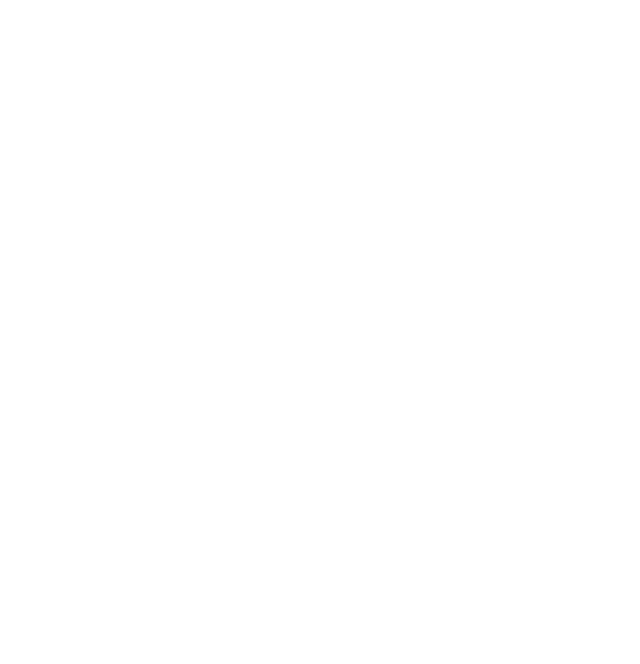
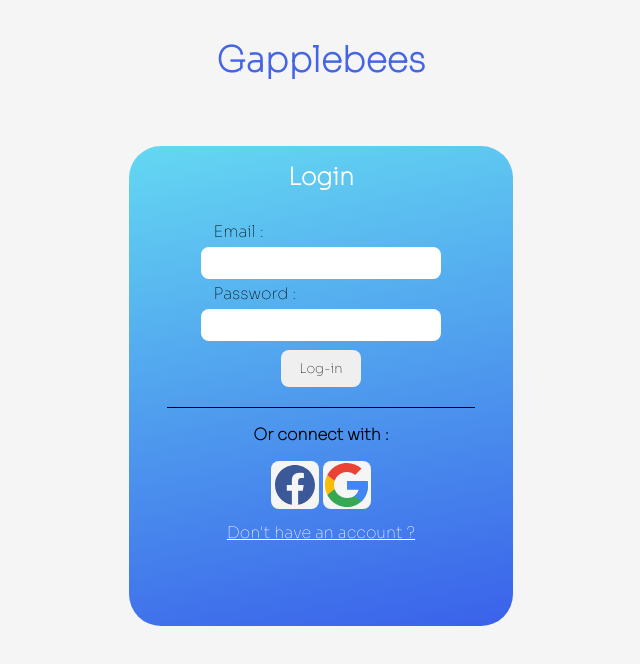
Before and after one commit to kjebali23/Gapplebees, a React (Create React App) app: page /login in a window 1280 px wide. Before the commit this address had no page. Shown: the top 664 px of the page, without its empty margins (319-959 px from the left). Built offline with nearby package versions, Linux system fonts and the light colour scheme.

Commit message:
Added the auth Pages

```diff
--- a/src/App.js
+++ b/src/App.js
@@ -5,7 +5,8 @@ import About from './Pages/MainPage/About';
 import Features from './Pages/MainPage/Features';
 import Contact from './Pages/MainPage/Contact';
 import MatchPage from './Pages/MatchPage';
-// import Messaging from './Pages/MatchPage/Messaging/Messaging';
+import Login from './Pages/AuthPages/Login'
+import SignUp from './Pages/AuthPages/SignUp'
 
 function App() {
   return (
@@ -17,7 +18,8 @@ function App() {
           <Route path='/Features'  element={<Features/>}/>
           <Route path='/Contact-Us'  element={<Contact/>}/>
           <Route path='/Race'  element={<MatchPage/>}/>
-          {/* <Route path='/test'  element={<Simple/>}/> */}
+          <Route path='/login'  element={<Login/>}/>
+          <Route path='/sign-up'  element={<SignUp/>}/>
         </Routes>
       </Router>
     </>
--- /dev/null
+++ b/src/Hooks/useMessages.js
@@ -0,0 +1,28 @@
+import { gql , useQuery } from '@apollo/client';
+
+const messages = gql`
+    query message($from : String! , $to : String! ){
+        getMessages(from: $from , to : $to) {
+        from
+        to
+        content
+        created_at
+  }
+
+}
+`
+
+
+export const useMessages = (from , to)=>{
+          const {error , loading , data} = useQuery(messages, {
+              variables:{
+                  from,
+                  to
+              }
+          });
+          return{
+              data,
+              error,
+              loading
+          };
+      }
--- /dev/null
+++ b/src/Pages/AuthPages/Auth.css
@@ -0,0 +1,114 @@
+.login-page{
+    background:whiteSmoke;
+    width: 100%;
+    height: 100vh;
+    display: flex;
+    align-items:center;
+    flex-direction: column;
+}
+
+.page-title{
+    margin-top: 3%;
+    color: rgb(69, 101, 226);
+    font-size: 35px;
+    font-weight: bold;
+}
+
+.login-container{
+    background: linear-gradient(348deg, rgba(58,97,234,1) 0%, rgba(100,216,242,1) 100%);
+    width : 30%;
+    height: 60vh;
+    display: flex;
+    align-items: center;
+    flex-direction: column;
+    padding-top: 1rem;
+    border-radius: 2rem;
+    margin-top: 4rem;
+}
+
+.auth-form{
+    width: 80%;
+    height: 60%;
+    display: flex;
+    align-items: center;
+    flex-direction: column;
+    justify-content: space-evenly;
+    margin-top: 1.5rem;
+}
+
+.form-title{
+    color: white;
+}
+
+.form-section-container{
+    display: flex;
+    flex-direction: column;
+    width: 70%;
+    align-items: center;
+    /* background-color: white; */
+}
+
+.form-section-container label{
+    align-self: flex-start;
+}
+
+
+.form-section-container input{
+    width: 15rem;
+    height: 2rem;
+    border: none;
+    border-radius: 0.5rem;
+    margin-top: 0.3rem;
+}
+
+
+
+.auth-form-btn{
+    width: 5rem;
+    height: 2.3rem;
+    border: none;
+    border-radius: 0.5rem;
+    margin-top: 0.3rem;
+}
+
+.alternative-method{
+    width: 100%;
+    height: 30%;
+    display: flex;
+    flex-direction: column;
+    align-items: center;
+    margin-top: 1rem;
+    border-top: solid 1px black;
+    margin-top: 1rem;
+    padding-top: 1rem;
+}
+
+.connection-methods{
+    display: flex;
+    flex-direction: row;
+    width: 100%;
+    justify-content: center;
+}
+
+.social-container{
+    width: 35%;
+    display: flex;
+    flex-direction: row;
+    justify-content: space-evenly;
+    height: 3rem;
+    align-items: center;
+    margin-top: 1rem;
+}
+
+.connection-prov-logo{
+    background: whiteSmoke;
+    width: 3rem;
+    height: 3rem;
+    border-radius: 0.5rem;
+}
+
+.redirect-link{
+    margin-top: 1.7rem;
+    color: white;
+
+}
--- /dev/null
+++ b/src/Pages/AuthPages/Login.js
@@ -0,0 +1,43 @@
+import React from 'react'
+import Facebook from '../../assets/Facebook.svg'
+import google from '../../assets/google.svg'
+import './Auth.css'
+
+const Login = () => {
+  return (
+    <div className='login-page' >
+        <h1 className='page-title' >Gapplebees</h1>
+        <div className='login-container'>
+            <h2 className='form-title' >Login</h2>
+            <form className='auth-form'>
+                <div className='form-section-container' >
+                <label>Email :</label>
+                <input type='email' required/>
+                </div>
+                <div className='form-section-container'>
+                <label>Password :</label>
+                <input type='password' required/>
+                </div>
+                <button className='auth-form-btn' >Log-in</button>
+            <div className='alternative-method' >
+                <h4>Or connect with :</h4>
+                <div className='connection-methods' >
+
+                    <div className="social-container" >
+                        <img className='connection-prov-logo' src={Facebook} />
+                        <img className='connection-prov-logo' src={google}/>
+                    </div>
+
+                </div>
+            </div>
+            </form>
+            <a className='redirect-link' href="http://localhost:3000/sign-up">Don't have an account ?</a>
+
+        </div>
+
+
+    </div>
+  )
+}
+
+export default Login
--- /dev/null
+++ b/src/Pages/AuthPages/SignUp.js
@@ -0,0 +1,41 @@
+import React from 'react'
+import Facebook from '../../assets/Facebook.svg'
+import google from '../../assets/google.svg'
+import './Auth.css'
+
+const SignUp = () => {
+  return (
+    <div className='login-page'>
+        <h1 className='page-title' >Gapplebees</h1>
+        <div className='login-container'>
+            <h2 className="form-title">Sign Up</h2>
+            <form className='auth-form'>
+                <div className='form-section-container'>
+                <label>Email :</label>
+                <input type='email' required/>
+                </div>
+                <div className='form-section-container'>
+                <label>Password :</label>
+                <input type='password' required/>
+                </div>
+                <button className='auth-form-btn' >Sign-Up</button>
+            <div className='alternative-method'>
+                <h4>Or connect with :</h4>
+                <div className='connection-methods'>
+
+                    <div className="social-container">
+                        <img className='connection-prov-logo'  src={Facebook} />
+                        <img className='connection-prov-logo' src={google}/>
+                    </div>
+
+                </div>
+            </div>
+            </form>
+            <a className='redirect-link' href="http://localhost:3000/login">Already have an account?</a>
+        </div>
+
+    </div>
+  )
+}
+
+export default SignUp
--- a/src/Pages/MatchPage/Messaging/MatchedUser.js
+++ b/src/Pages/MatchPage/Messaging/MatchedUser.js
@@ -3,8 +3,8 @@ import { useInfo } from '../../../Hooks/useUserData';
 
 const MatchedUser = (props) => {
 
-    const changeMatch =(id)=>{
-        props.messageBox(id - 1);
+    const changeConversation =()=>{
+        props.conversation(props.match);
     }
     // const displayMessage=()=>{
     //     props.changeDisplayMessage(!props.messageState)
@@ -20,7 +20,9 @@ const MatchedUser = (props) => {
 
   return (
       <>
-                <li className='list-item' onClick={()=> changeMatch(props.userId)} >
+                <li className='list-item'
+                onClick={()=> changeConversation()}
+                >
                     <img src={matchInfo.Images[0]} />
 
                 <div className='match-info'>
--- /dev/null
+++ b/src/Pages/MatchPage/Messaging/Message.js
@@ -0,0 +1,25 @@
+import React from 'react'
+
+const Message = (props) => {
+  const messageLen = props.messages.length
+  if(messageLen == 0){return <div>There is nothing to display</div>}
+
+  let messages = []
+  props.messages.map((message)=>{
+      messages.push(message.content)
+  })
+
+  console.log(messages);
+
+  if (messageLen !=0){
+    return (
+        <div style={{background:'pink'}}>
+            {/* {messages.map((message)=>{ */}
+                <p>{messages}</p>
+            {/* })} */}
+            {/* <p>test</p> */}
+        </div>
+  )
+}}
+
+export default Message
--- a/src/Pages/MatchPage/Messaging/Messaging.css
+++ b/src/Pages/MatchPage/Messaging/Messaging.css
@@ -117,7 +117,8 @@
     background: white;
     border-radius: 1.8rem;
     padding-top: 1rem;
-    padding-left: 2rem;
+    display: flex;
+    justify-content: center;
 }
 .empty-message-box{
     height: 70%;
--- a/src/Pages/MatchPage/Messaging/Messaging.js
+++ b/src/Pages/MatchPage/Messaging/Messaging.js
@@ -7,8 +7,8 @@ import BackBtn from '../Profile/Parameters/BackBtn';
 
 const Messaging = (props) => {
 
-    const [usermatchState , setUsermatchState] = useState(null);
-
+    const [usermatchState , setUsermatchState] = useState(true);
+    const [conversation , setConversation] = useState("620fbdcbe76c5d446fa43907");
 
   let width = window.innerWidth;
 
@@ -21,12 +21,12 @@ const Messaging = (props) => {
             <BackBtn/>
             <ul className='matchs-list'>
             {props.userMatchs.map((match)=>
-            <MatchedUser match={match}/>
+            <MatchedUser match={match} MessageBox={setUsermatchState}  conversation={setConversation} />
             )}
             </ul>
         </div>
         <div className='message-box-section'>
-            { usermatchState === null &&
+            { usermatchState === false &&
             <div className='empty-message-box'>
                 <div className='empty-message-box-title'>
                 <h1>This is your messaging Section:</h1>
@@ -35,10 +35,8 @@ const Messaging = (props) => {
                     <p>Click on a user from the massages list on the left to display your conversation. </p>
                 </div>
             </div>}
-           {usermatchState !== null &&
-            <MessagingBox
-            // usersMessages={users[usermatchState].Messages}
-            />
+           {usermatchState === true &&
+            <MessagingBox conversation = {conversation} />
             }
 
         </div>
@@ -63,9 +61,7 @@ const Messaging = (props) => {
 
     {usermatchState !== null &&
     <div className='message-box-section'>
-        <MessagingBox
-        // usersMessages={users[usermatchState].Messages}
-        />
+        <MessagingBox onClick={()=> setUsermatchState(!usermatchState)}/>
     </div>}
 
    </div>
--- a/src/Pages/MatchPage/Messaging/MessagingBox.js
+++ b/src/Pages/MatchPage/Messaging/MessagingBox.js
@@ -2,10 +2,20 @@ import React from 'react';
 import ArrowBackIosIcon from '@mui/icons-material/ArrowBackIos';
 import { messaging } from '../../../redux/counter';
 import { useDispatch } from 'react-redux';
+import { useMessages } from '../../../Hooks/useMessages';
+import Message from './Message';
+
 
 
 const MessagingBox = (props) => {
   const dispatch = useDispatch()
+
+
+  const {error , loading , data} = useMessages("622e910c19ebfba7441f7310" , props.conversation);
+    if(error){return <div>An Error occured</div>}
+    if(loading){return <div>Loading</div>}
+    // console.log(data.getMessages)
+
   return (
     <div className='message-box-container'>
       <div className='message-box-header'>
@@ -17,12 +27,9 @@ const MessagingBox = (props) => {
         </div>
       </div>
     <div className='message-box'>
-
-      <ul>
-        {props.usersMessages.map((message)=>
-        <li>{message}</li>
-        )}
-      </ul>
+      <div className='message-container' style={{  width:'97%' , height:'90%' , overflow:'scroll'}}>
+        <Message messages={data.getMessages} />
+      </div>
     </div>
     </div>
   )
```
Also changed, not shown: src/assets/Facebook.svg (added), src/assets/google.svg (added).
